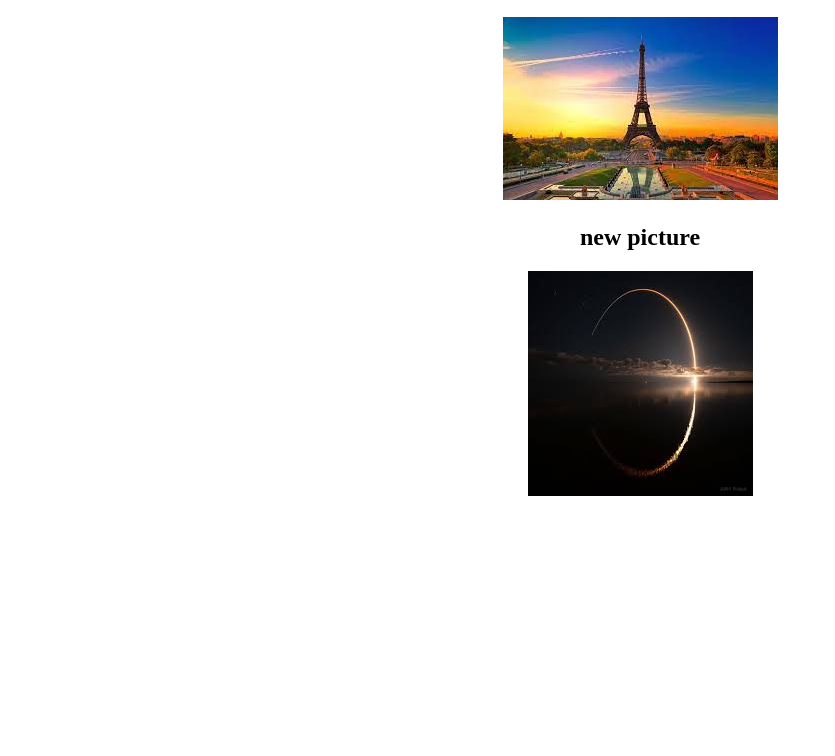
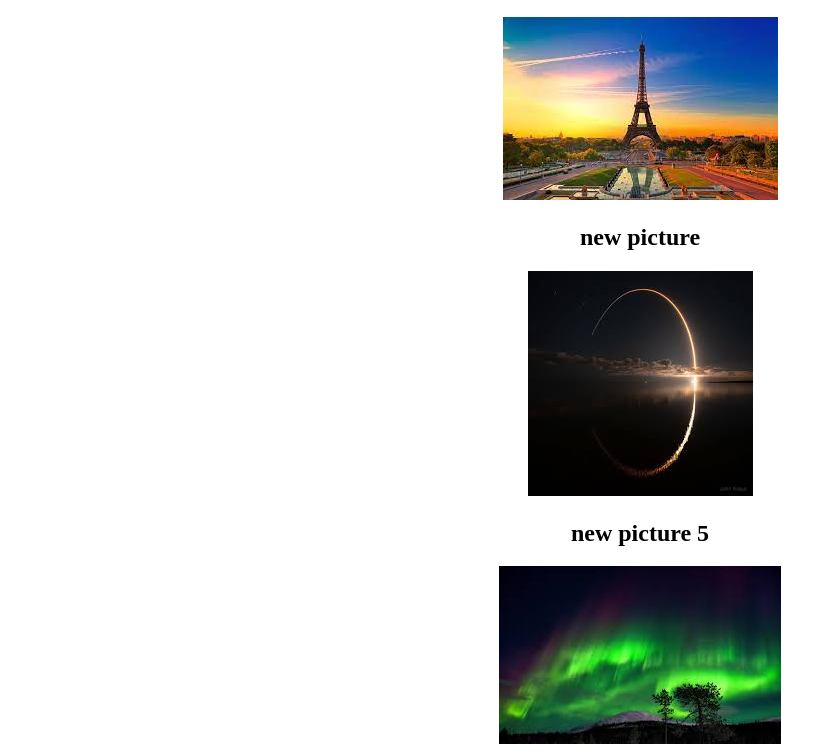
Before and after one commit to e0941863/mywebsite, a plain HTML site: page index.html in a window 1280 px wide. Shown: the part 110-866 px from the top of the page, without its empty margins (0-835 px from the left). Before the commit the page ends 800 px from the top, so only its background shows below. Drawn offline with Linux system fonts and the light colour scheme.

Commit message:
index added pic5

```diff
--- a/index.html
+++ b/index.html
@@ -15,6 +15,11 @@
     <h2 align="center">new picture</h2>
     <div style="text-align: center;">
     <img src="/images/pic2.jpg" alt="second pic">
+
+    <h2 align="center">new picture 5</h2>
+    <div style="text-align: center;">
+    <img src="/images/pic5.jpg" alt="fifth pic">
+
 </div>
 </body>
 </html>
```
